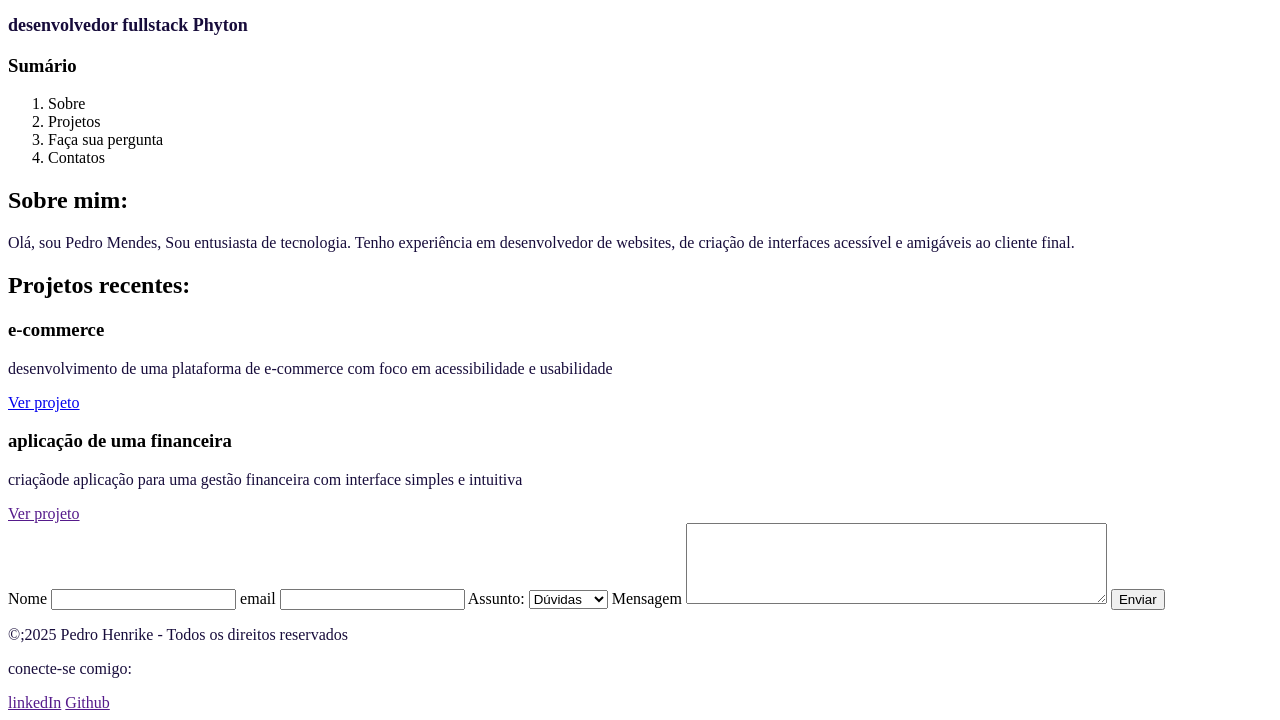
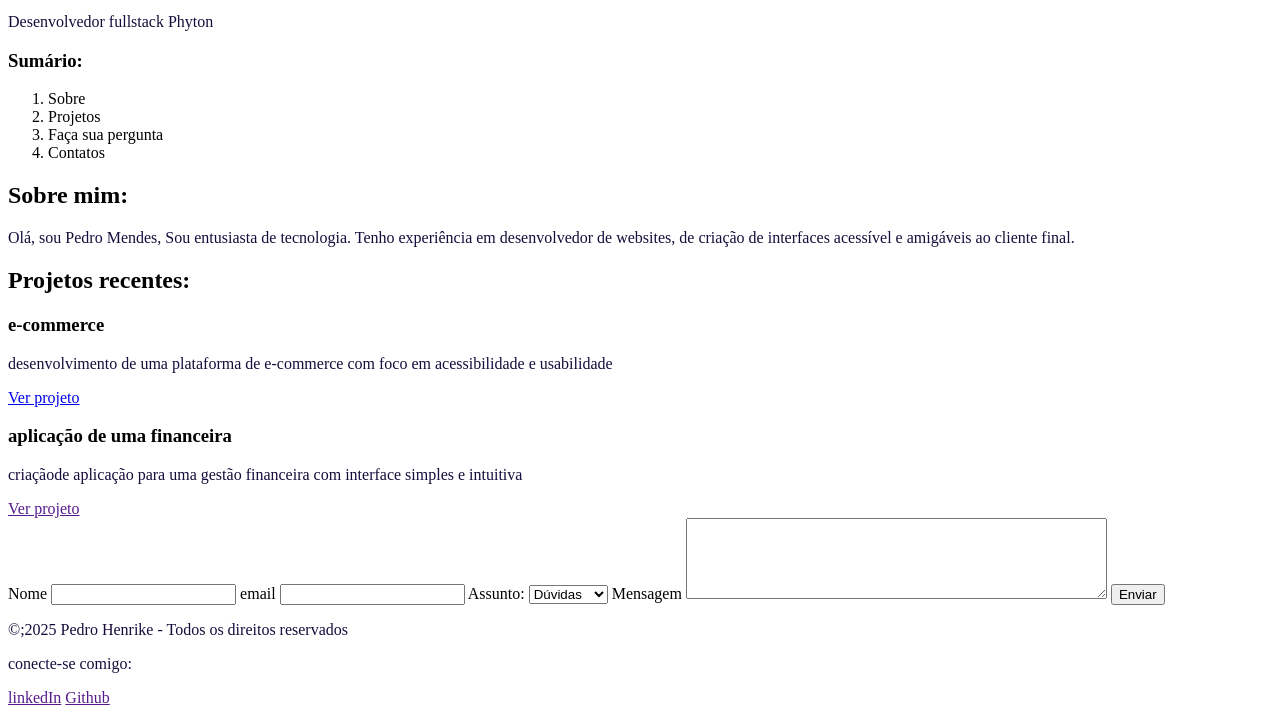
Before and after one commit to PedroHenrikeDev/Apresentacao_site-portifolio, a plain HTML site: page index.html in a window 1280 px wide. Shown: the part 101-821 px from the top of the page. Drawn offline with Linux system fonts and the light colour scheme.

Commit message:
correção e melhorias
adicionei algumas class para estilização do css e deixei o código mais organizado e estruturado

```diff
--- a/index.html
+++ b/index.html
@@ -13,13 +13,13 @@
 
         <h1>Pedro Henrike Morais Caetano Mendes</h1>
         <img src="fototemporaria.jpeg" alt="pedro Henrike">
-        <p style="font-weight: bold; font-size: 18px;">desenvolvedor fullstack Phyton</p>
+        <p class="profissao">Desenvolvedor fullstack Phyton</p>
 
     </header>
         <!--Navegação-->
     <nav>
 
-    <h3>Sumário</h3>
+    <h3 class="sumario">Sumário:</h3>
 
 <ol>
     <li>Sobre</li>
@@ -54,10 +54,8 @@
 
     </main>
 
-    <!--rodapé-->
-    <footer>
+    <form class="formulario" action="portifólio" method="get">
 
-        <form action="portifólio" method="get">
 
         <!--definindo qual o nome-->
         <label for="Name">Nome</label>
@@ -82,8 +80,13 @@
             </textarea>
 
         <!--Botão responsável por enviar a mensagem para o destinatário-->
-            <button type="submit">Enviar</button>
+        <button class="enviar-botao">Enviar</button>
     </form>
+
+    <!--rodapé-->
+    <footer>
+
+
 
 <!-- inicio do Rodapé-->
         <p>&copy;;2025 Pedro Henrike - Todos os direitos reservados</p>
```
Lines whose indentation alone changed are shown as unchanged.
